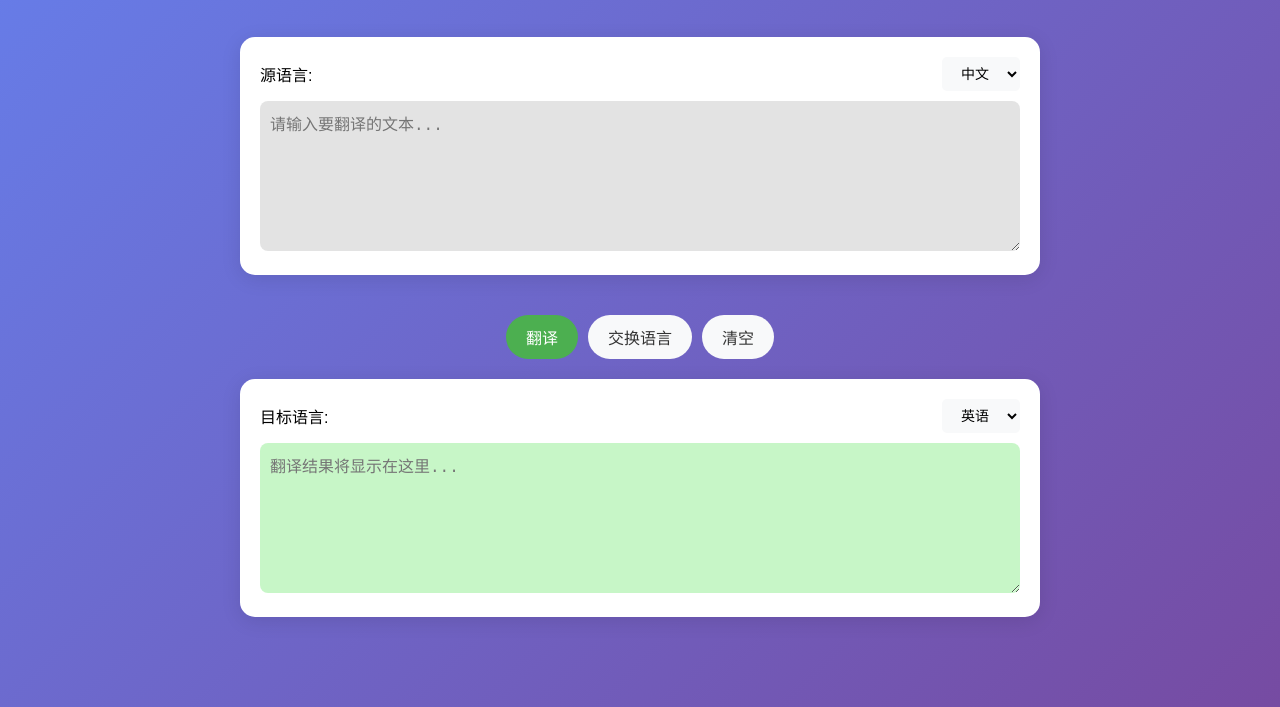
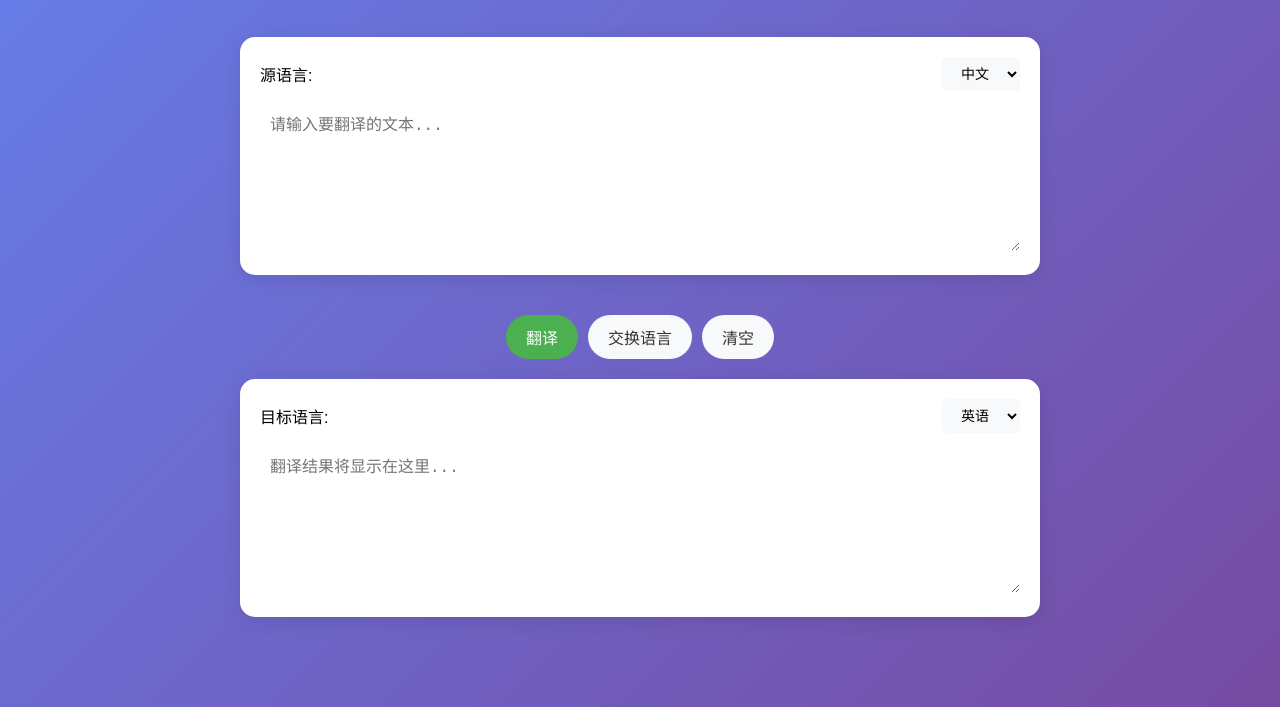
Before and after one commit to THABAR-621/FCXSCJDSB, a plain HTML site: page index.html in a window 1280 px wide. Shown: the part 93-800 px from the top of the page. Drawn offline with Linux system fonts and the light colour scheme.

Commit message:
Update index.html

```diff
--- a/index.html
+++ b/index.html
@@ -42,7 +42,7 @@
             gap: 20px;
         }
 
-        /* 输入输出框样式 */
+        /* 输入输出框样式 - 改为白色背景 */
         .input-section,
         .output-section {
             background-color: white;
@@ -51,7 +51,7 @@
             box-shadow: 0 4px 20px rgba(0, 0, 0, 0.1);
         }
 
-        /* 文本区域样式 */
+        /* 文本区域样式 - 背景改为白色，只改变文字颜色 */
         textarea {
             width: 100%;
             min-height: 150px;
@@ -62,18 +62,17 @@
             outline: none;
             border-radius: 8px;
             transition: box-shadow 0.3s ease;
+            background-color: white; /* 确保背景是白色 */
         }
 
-        /* 输入框 - 浅灰色带透明度 */
+        /* 输入框 - 浅灰色文字，不带透明度 */
         #source-text {
-            background-color: rgba(200, 200, 200, 0.5);
-            color: #333;
+            color: #666666; /* 浅灰色文字 */
         }
 
-        /* 输出框 - 浅绿色带透明度 */
+        /* 输出框 - 偏蓝的绿色文字，不带透明度 */
         #target-text {
-            background-color: rgba(144, 238, 144, 0.5);
-            color: #2d6a4f;
+            color: #2a9d8f; /* 偏蓝的绿色文字，与蓝紫背景更和谐 */
         }
 
         textarea:focus {
```
